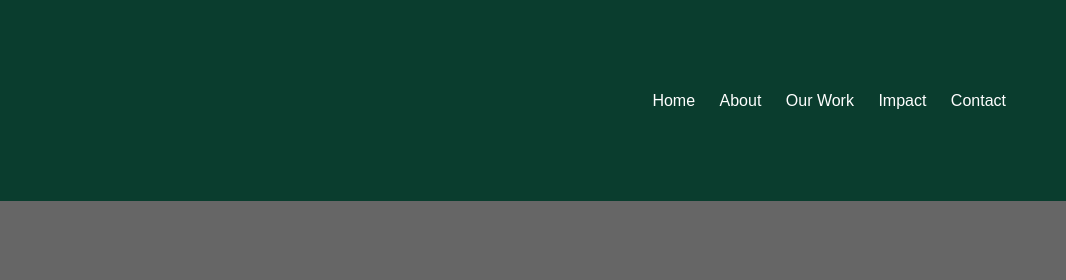
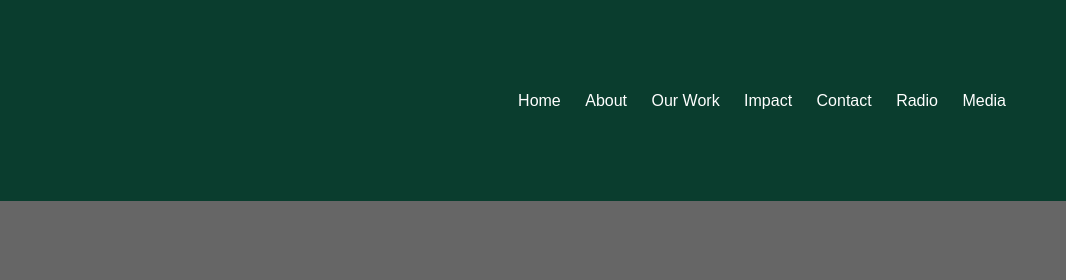
Before and after one commit to josephgithinji073-cloud/parlmeen-media, a website: page index.html in a window 1280 px wide. Shown: the top 280 px of the page, 214-1280 px from the left. Drawn offline with Linux system fonts and the light colour scheme.

Commit message:
5 commit

```diff
--- a/index.html
+++ b/index.html
@@ -42,6 +42,8 @@
         <a href="work.html">Our Work</a>
         <a href="impact.html">Impact</a>
         <a href="contact.html">Contact</a>
+        <a href="radio.html">Radio</a>
+        <a href="media.html">Media</a>
     </nav>
 </header>
 
```
